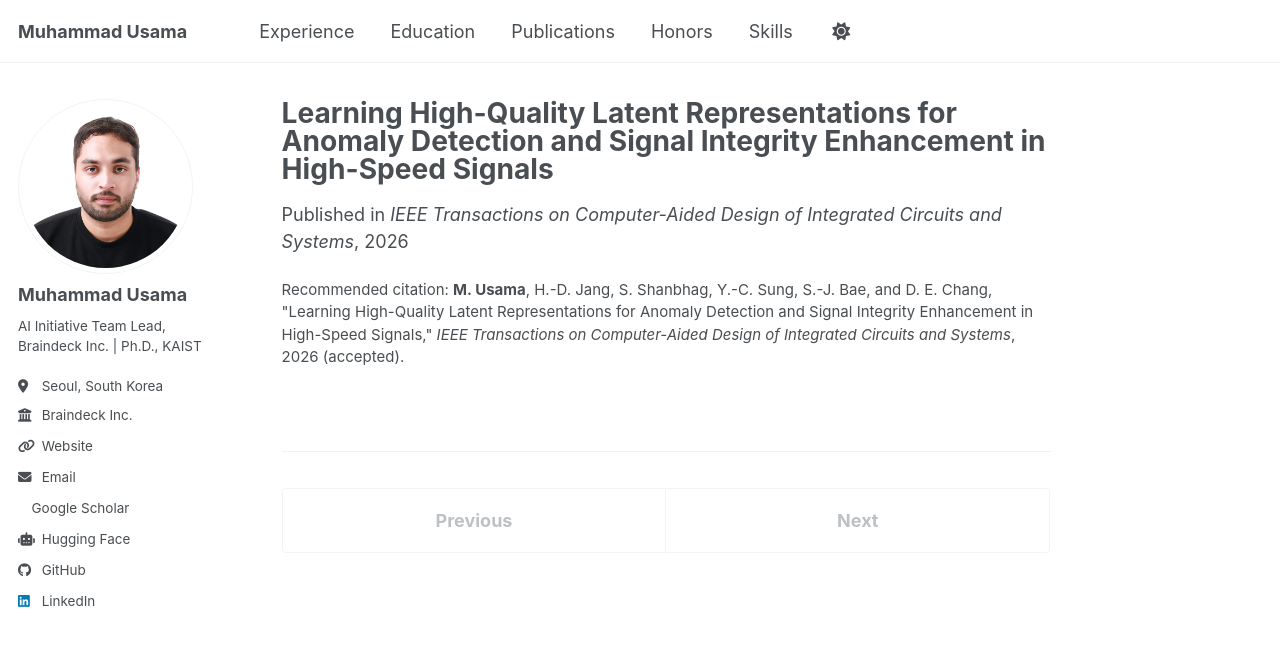
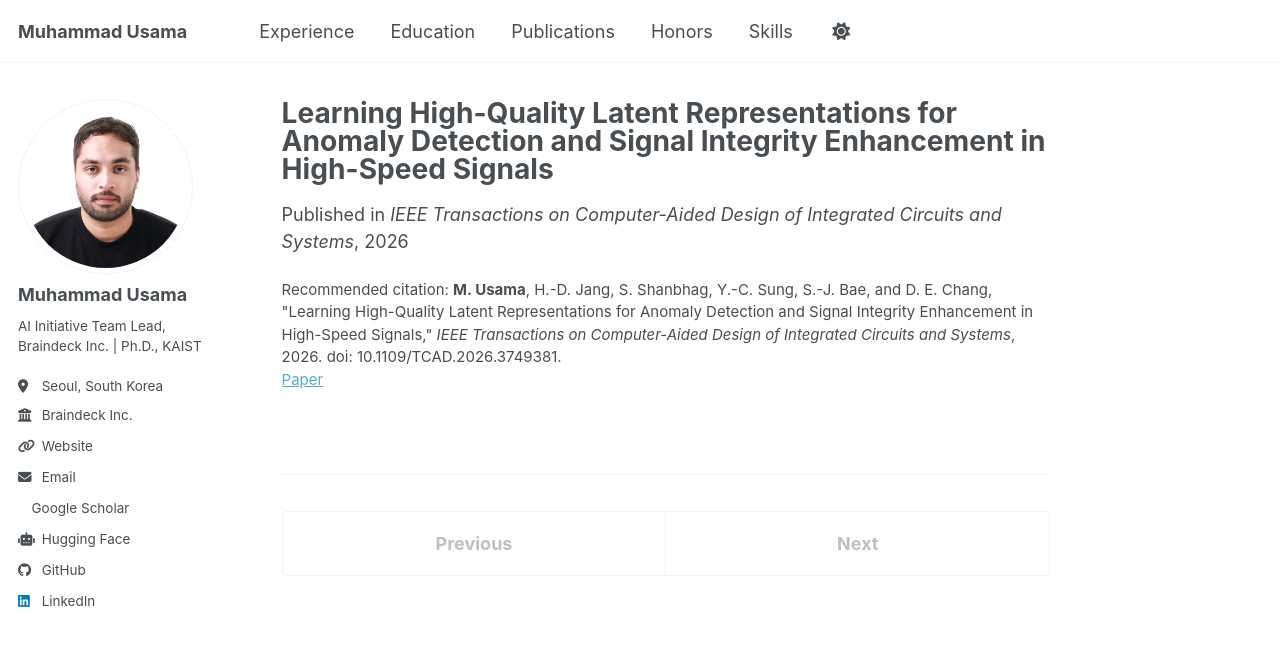
Before and after one commit to Usama1002/Usama1002.github.io, a Jekyll site: the page built from _publications/2026-10-30-latent-representations-signal-integrity.md, in a window 1280 px wide. Shown: the top 646 px of the page. Built offline with Jekyll 4.4.1, drawn with Linux system fonts in a browser that asks for light colours; a style sheet for code colours, icons or effects is not loaded.

Commit message:
Latent representations paper published in IEEE TCAD: IEEE link, DOI 10.1109/TCAD.2026.3749381, news item

```diff
--- a/_data/news.yml
+++ b/_data/news.yml
@@ -2,8 +2,8 @@
 # `pub` (optional): a publication slug in _publications/. Its paperurl, arxivurl and codeurl
 #   (whichever exist) are shown as [Paper], [arXiv] and [Code] links after the text.
 # `links` (optional): extra links for items that are not publications, as {label, url}.
-- date: "Oct 2026"
-  text: "Paper on [latent representation learning for anomaly detection in high-speed signals](/publication/2026-10-30-latent-representations-signal-integrity) accepted in *IEEE TCAD*."
+- date: "Nov 2026"
+  text: "Paper on [latent representation learning for anomaly detection in high-speed signals](/publication/2026-10-30-latent-representations-signal-integrity) published in *IEEE TCAD*."
   pub: 2026-10-30-latent-representations-signal-integrity
 - date: "Oct 2026"
   text: "Paper on [evidential multimodal emotion recognition with Dempster-Shafer fusion](/publication/2026-10-09-evidential-emotion-recognition) published in *IEEE Transactions on Affective Computing*."
--- a/_publications/2026-10-30-latent-representations-signal-integrity.md
+++ b/_publications/2026-10-30-latent-representations-signal-integrity.md
@@ -6,7 +6,8 @@ permalink: /publication/2026-10-30-latent-representations-signal-integrity
 redirect_from:
   - /publication/2025-01-01-latent-representations-signal-integrity
 excerpt: 'A latent representation learning method for anomaly detection and signal integrity enhancement in high-speed signals.'
-date: 2026-10-30
+date: 2026-11-02
 venue: 'IEEE Transactions on Computer-Aided Design of Integrated Circuits and Systems'
-citation: '<strong>M. Usama</strong>, H.-D. Jang, S. Shanbhag, Y.-C. Sung, S.-J. Bae, and D. E. Chang, &quot;Learning High-Quality Latent Representations for Anomaly Detection and Signal Integrity Enhancement in High-Speed Signals,&quot; <i>IEEE Transactions on Computer-Aided Design of Integrated Circuits and Systems</i>, 2026 (accepted).'
+paperurl: 'https://ieeexplore.ieee.org/document/11770304'
+citation: '<strong>M. Usama</strong>, H.-D. Jang, S. Shanbhag, Y.-C. Sung, S.-J. Bae, and D. E. Chang, &quot;Learning High-Quality Latent Representations for Anomaly Detection and Signal Integrity Enhancement in High-Speed Signals,&quot; <i>IEEE Transactions on Computer-Aided Design of Integrated Circuits and Systems</i>, 2026. doi: 10.1109/TCAD.2026.3749381.'
 ---
```
Also changed, not shown: 1 other file.
